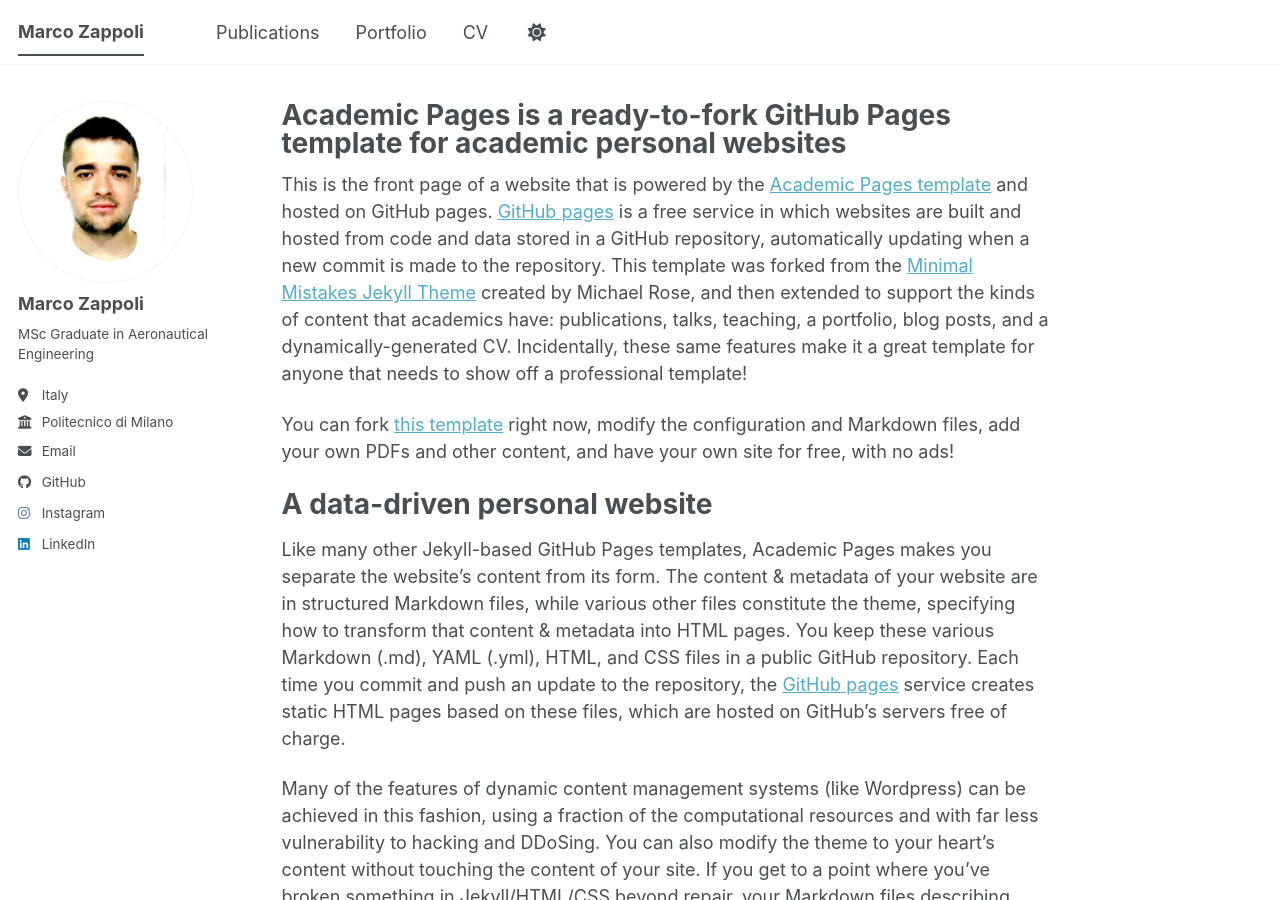
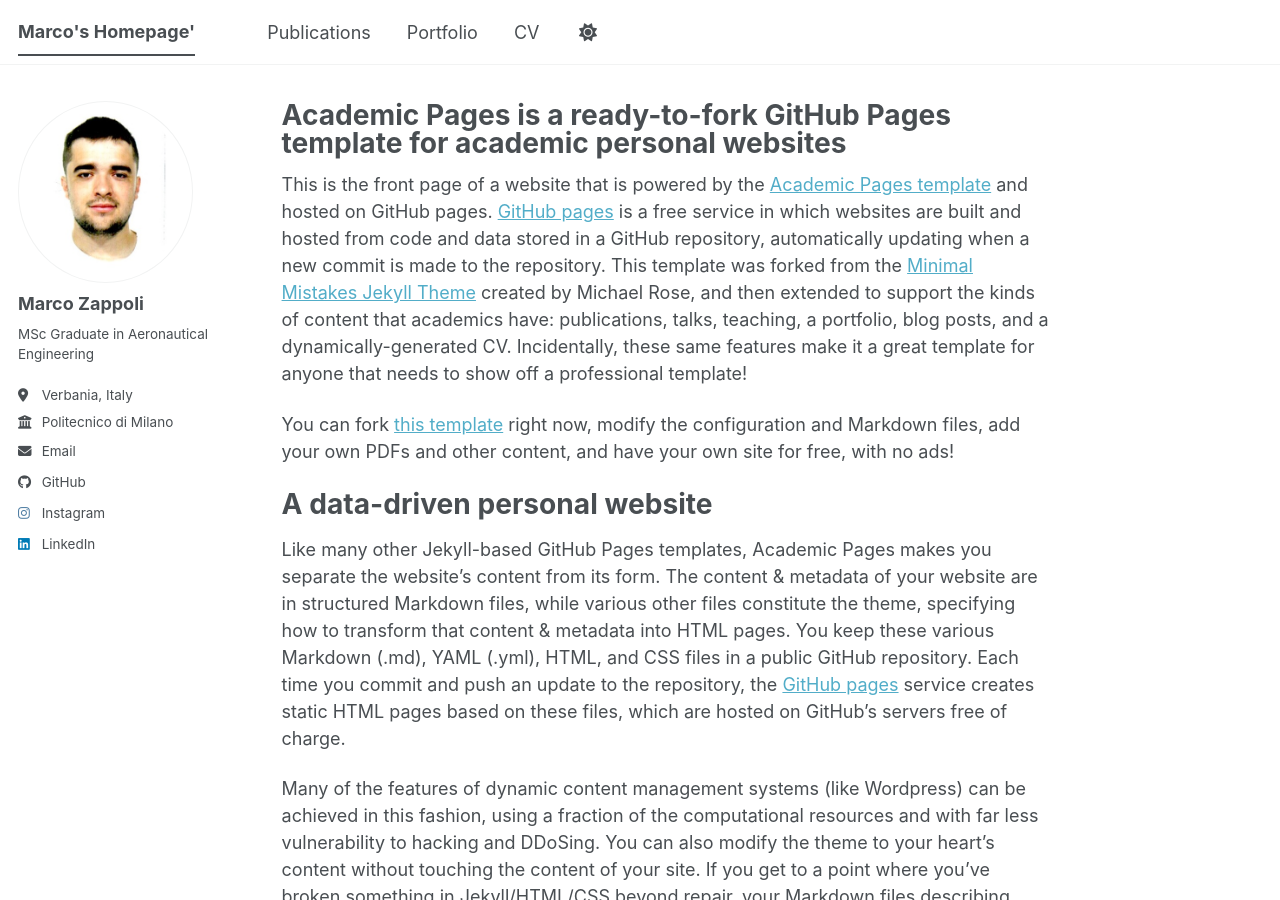
Before and after one commit to MarcoZappoli/MarcoZappoli.github.io, a Jekyll site: the page built from _pages/about.md, in a window 1280 px wide and 900 px high. Built offline with Jekyll 4.4.1, drawn with Linux system fonts in a browser that asks for light colours; a script bundle is joined from its source files by our own code; library files that are not in the unit come from our copies.

Commit message:
New Commit

```diff
--- a/_config.yml
+++ b/_config.yml
@@ -9,14 +9,14 @@
 # Basic Site Settings
 locale                   : "en-US"
 site_theme               : "default" # The available themes options are "default", "air", "sunrise", "mint", "dirt" and "contrast"
-title                    : "Marco Zappoli"
+title                    : "Marco's Homepage'"
 title_separator          : "-"
 name                     : &name "Marco Zappoli"
 description              : &description "Your Name's academic portfolio"   # Update this with a general description of your site, this is the default if not overridden by a page
 url                      : https://MarcoZappoli.github.io # The base hostname & protocol for your site e.g. "https://[your GitHub username].github.io",
                                                            # or if you already have some other page hosted on Github then use "https://[your GitHub username].github.io/[Your Repo Name]"
 baseurl                  : "" # the subpath of your site, e.g. "/blog"
-repository               : "academicpages/academicpages.github.io"
+repository               : "MarcoZappoli/MarcoZappoli.github.io"
 
 # Site Author - The following control what appear as part of the author content on the side bar.
 #               If a field is blank the icon and link will not appear, otherwise it will be shown.
@@ -27,7 +27,7 @@
   name             : "Marco Zappoli"
   pronouns         : # example: "she/her"
   bio              : "MSc Graduate in Aeronautical Engineering"
-  location         : "Italy"
+  location         : "Verbania, Italy"
   employer         : "Politecnico di Milano"
   uri              : # URL
   email            : "marco.zappoli@mail.polimi.it"
--- a/_data/navigation.yml
+++ b/_data/navigation.yml
@@ -24,7 +24,7 @@
   #  url: /year-archive/
 
   - title: "CV"
-    url: /cv/
+    url: /files/CV_Marco_Zappoli.pdf
 
   # - title: "CV"
   #   url: /cv-json/
```
Also changed, not shown: 1 other file.
